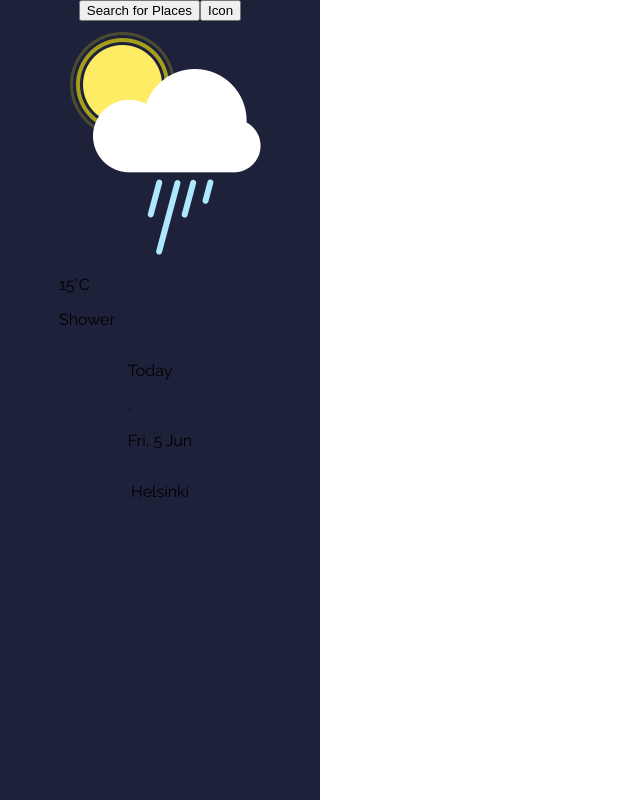
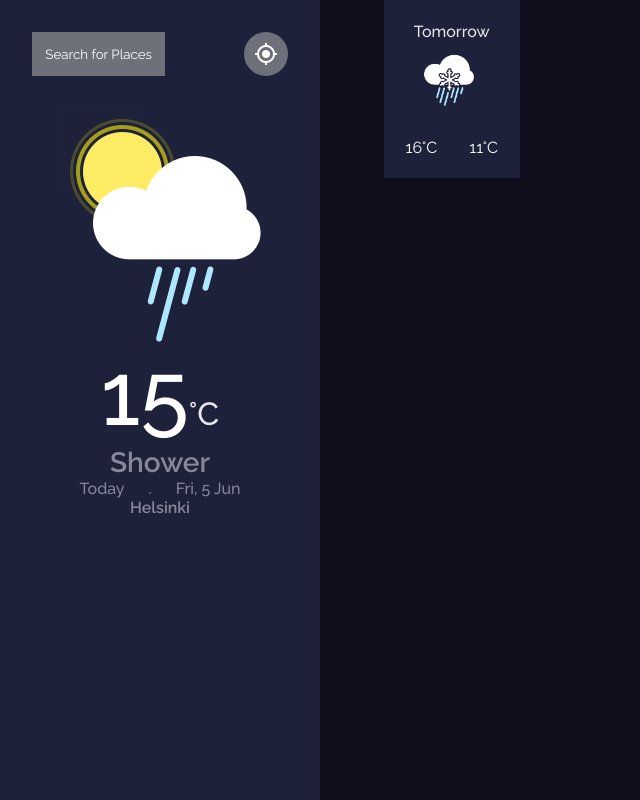
Before and after one commit to ShrutiShinde418/weather-app, a React (Vite) app: page / in a window 1280 px wide. Shown: the whole page, without its empty margins (0-640 px from the left). Built offline with nearby package versions, Linux system fonts and the light colour scheme.

Commit message:
add(forecast card) update(sidebar)

```diff
--- a/package.json
+++ b/package.json
@@ -10,6 +10,7 @@
     "preview": "vite preview"
   },
   "dependencies": {
+    "@mui/icons-material": "^5.15.18",
     "react": "^18.2.0",
     "react-dom": "^18.2.0",
     "styled-components": "^6.1.8"
--- a/src/App.jsx
+++ b/src/App.jsx
@@ -1,12 +1,26 @@
-import { useState } from "react";
 import "./App.css";
 import Sidebar from "./components/Sidebar";
+import ForecastCard from "./components/ForecastCard";
+import sleet from "./assets/Sleet.png";
+import styled from "styled-components";
+
+const Main = styled.div`
+  display: flex;
+  gap: 4em;
+`;
 
 function App() {
   return (
-    <>
+    <Main>
       <Sidebar />
-    </>
+      <ForecastCard
+        title="Tomorrow"
+        icon={sleet}
+        now="16"
+        then="11"
+        tempUnit="C"
+      />
+    </Main>
   );
 }
 
--- /dev/null
+++ b/src/components/ForecastCard.jsx
@@ -0,0 +1,66 @@
+import PropTypes from "prop-types";
+import styled from "styled-components";
+
+const Card = styled.div`
+  display: flex;
+  flex-direction: column;
+  align-items: center;
+  padding: 1.35em;
+  gap: 2em;
+  background-color: #1e213a;
+  color: #fff;
+  height: fit-content;
+`;
+
+const CardHeader = styled.div`
+  display: flex;
+  flex-direction: column;
+
+  & p {
+    text-align: center;
+    color: #e7e7eb;
+    font-weight: 500;
+    margin: 0;
+  }
+
+  & img {
+    width: 60px;
+    height: 65px;
+    text-align: center;
+  }
+`;
+
+const CardFooter = styled.div`
+  display: flex;
+  justify-content: space-between;
+  gap: 2rem;
+`;
+
+const ForecastCard = ({ title, icon, now, then, tempUnit }) => {
+  return (
+    <Card>
+      <CardHeader>
+        <p>{title}</p>
+        <img src={icon} alt="title" />
+      </CardHeader>
+      <CardFooter>
+        <p>
+          {now}°{tempUnit}
+        </p>
+        <p>
+          {then}°{tempUnit}
+        </p>
+      </CardFooter>
+    </Card>
+  );
+};
+
+ForecastCard.propTypes = {
+  title: PropTypes.string,
+  icon: PropTypes.string,
+  now: PropTypes.string,
+  then: PropTypes.string,
+  tempUnit: PropTypes.string,
+};
+
+export default ForecastCard;
--- a/src/components/Sidebar.jsx
+++ b/src/components/Sidebar.jsx
@@ -1,7 +1,7 @@
-import React from "react";
 import shower from "../assets/Shower.png";
 import styled from "styled-components";
 import "../index.css";
+import cloudBackground from "../assets/Cloud-background.png";
 
 const Navbar = styled.nav`
   min-height: 100vh;
@@ -15,31 +15,104 @@ const Navbar = styled.nav`
 const NavbarSearch = styled.div`
   display: flex;
   justify-content: space-between;
+  width: -webkit-fill-available;
+  padding: 2em 0;
+  margin: 0 2em;
+`;
+
+const SearchButton = styled.button`
+  background-color: #6e707a;
+  color: #fff;
+  font-family: inherit;
+  padding: 0.75em 1em;
+  border: none;
+`;
+
+const GetLocationButton = styled.button`
+  background-color: #6e707a;
+  color: #fff;
+  padding: 0.75em;
+  border: none;
+  display: flex;
+  justify-content: center;
+  align-items: center;
+  border-radius: 50%;
+`;
+
+const TemperatureStats = styled.p`
+  display: flex;
+  align-items: baseline;
+  & span:first-of-type {
+    color: #fff;
+    font-size: 5.5rem;
+    font-weight: 500;
+  }
+
+  & span:last-of-type {
+    color: #e7e7eb;
+    font-size: 2rem;
+    font-weight: 500;
+  }
+`;
+
+const LocationInfo = styled.div`
+  display: flex;
+  color: #88869d;
+  font-weight: 600;
+  font-size: 16px;
+`;
+
+const DayInfo = styled.div`
+  display: flex;
+  color: #88869d;
+  font-weight: 500;
+  width: -webkit-fill-available;
+  justify-content: center;
+  gap: 1.5em;
+`;
+
+const WeatherStats = styled.div`
+  display: flex;
+  flex-direction: column;
+  justify-content: center;
+  align-items: center;
+
+  & img {
+    background: ${cloudBackground};
+  }
+
+  & p {
+    color: #88869d;
+    font-weight: 600;
+    font-size: 1.75rem;
+  }
 `;
 
 const Sidebar = () => {
   return (
     <Navbar>
       <NavbarSearch>
-        <button>Search for Places</button>
-        <button>Icon</button>
+        <SearchButton>Search for Places</SearchButton>
+        <GetLocationButton>
+          <span className="material-symbols-outlined">my_location</span>
+        </GetLocationButton>
       </NavbarSearch>
-      <div>
+      <WeatherStats>
         <img src={shower} alt="Shower" />
-        <p>
+        <TemperatureStats>
           <span>15</span>
           <span>&deg;C</span>
-        </p>
+        </TemperatureStats>
         <p>Shower</p>
-      </div>
-      <div>
+      </WeatherStats>
+      <DayInfo>
         <p>Today</p>
         <p>.</p>
         <p>Fri, 5 Jun</p>
-      </div>
-      <div>
+      </DayInfo>
+      <LocationInfo>
         <p>Helsinki</p>
-      </div>
+      </LocationInfo>
     </Navbar>
   );
 };
--- a/src/index.css
+++ b/src/index.css
@@ -3,6 +3,7 @@
   --dark-blue: #100e1d;
   --blue: #1e213a;
   --medium-blue: #585676;
+  --grayish-blue: #88869d;
   --light-blue: #e7e7eb;
   --gray: #6e707a;
   --font-family: "Raleway", system-ui, Avenir, Helvetica, Arial, sans-serif;
@@ -12,6 +13,11 @@ body {
   margin: 0;
   font-family: var(--font-family);
   min-height: 100vh;
+  background-color: var(--dark-blue);
+}
+
+p {
+  margin: 0;
 }
 
 .material-symbols-outlined {
```
Also changed, not shown: 1 other file (tests, documents, lock files or other folders).
